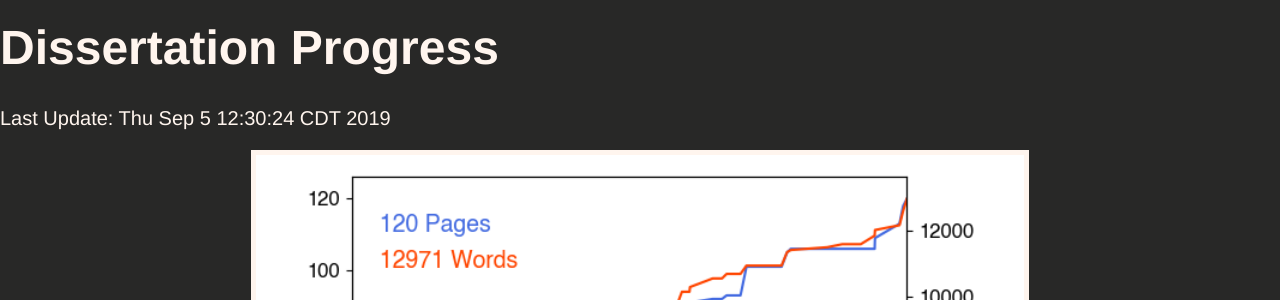
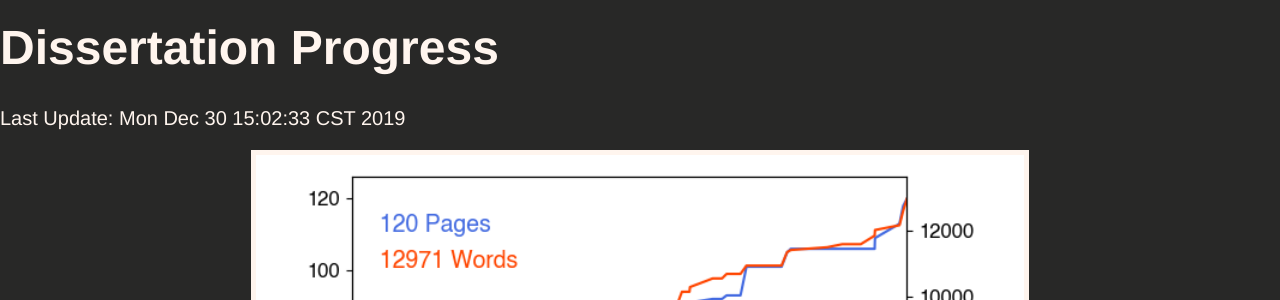
Before and after one commit to tjburch/tjburch.github.io, a Jekyll site: the page built from _other/dissertationProgress.md, in a window 1280 px wide. Shown: the part 354-654 px from the top of the page. Built offline with Jekyll 4.4.1, drawn with Linux system fonts in a browser that asks for light colours; comment, search, counter and statistics services are not loaded.

```diff
--- a/_other/dissertationProgress.md
+++ b/_other/dissertationProgress.md
@@ -5,6 +5,6 @@
 #tags: [misc]
 ---
 
-Last Update: Thu Sep  5 12:30:24 CDT 2019
+Last Update: Mon Dec 30 15:02:33 CST 2019
 
 <img src="/blogimages/dissertationProgress.png" alt="" class="center" border="5" style="width:60%;"/>
```
